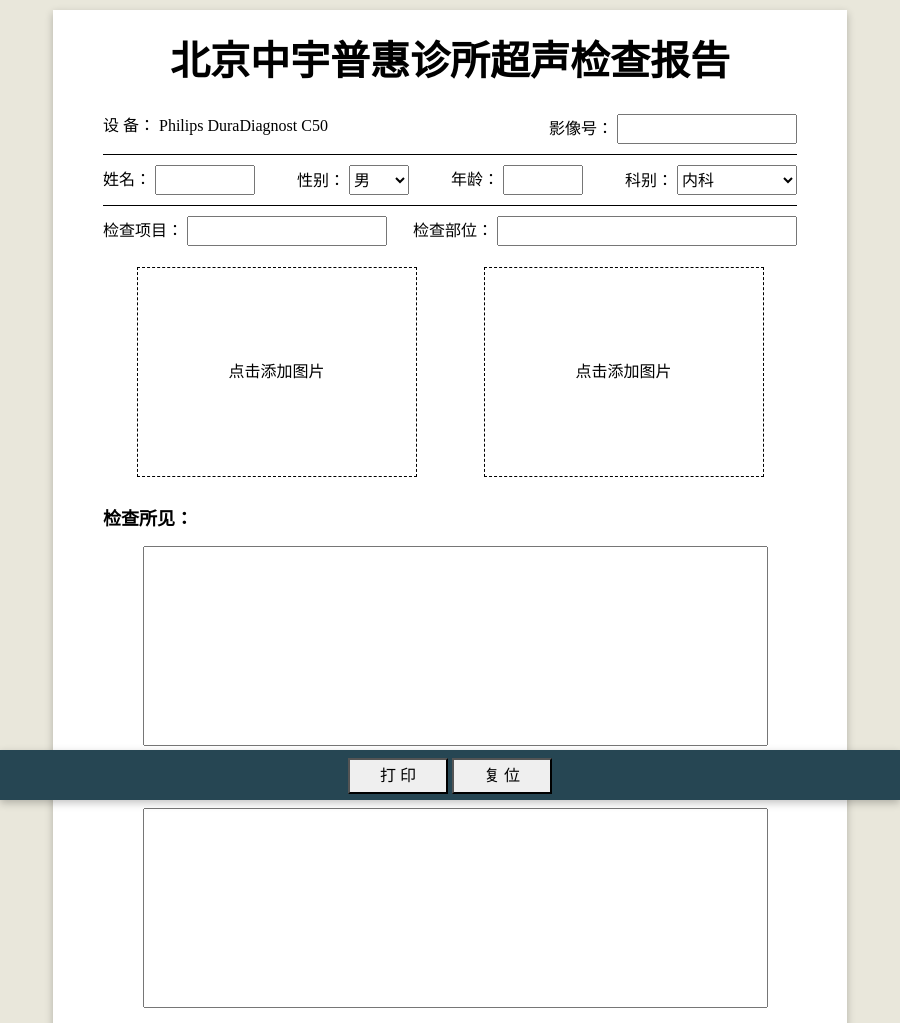
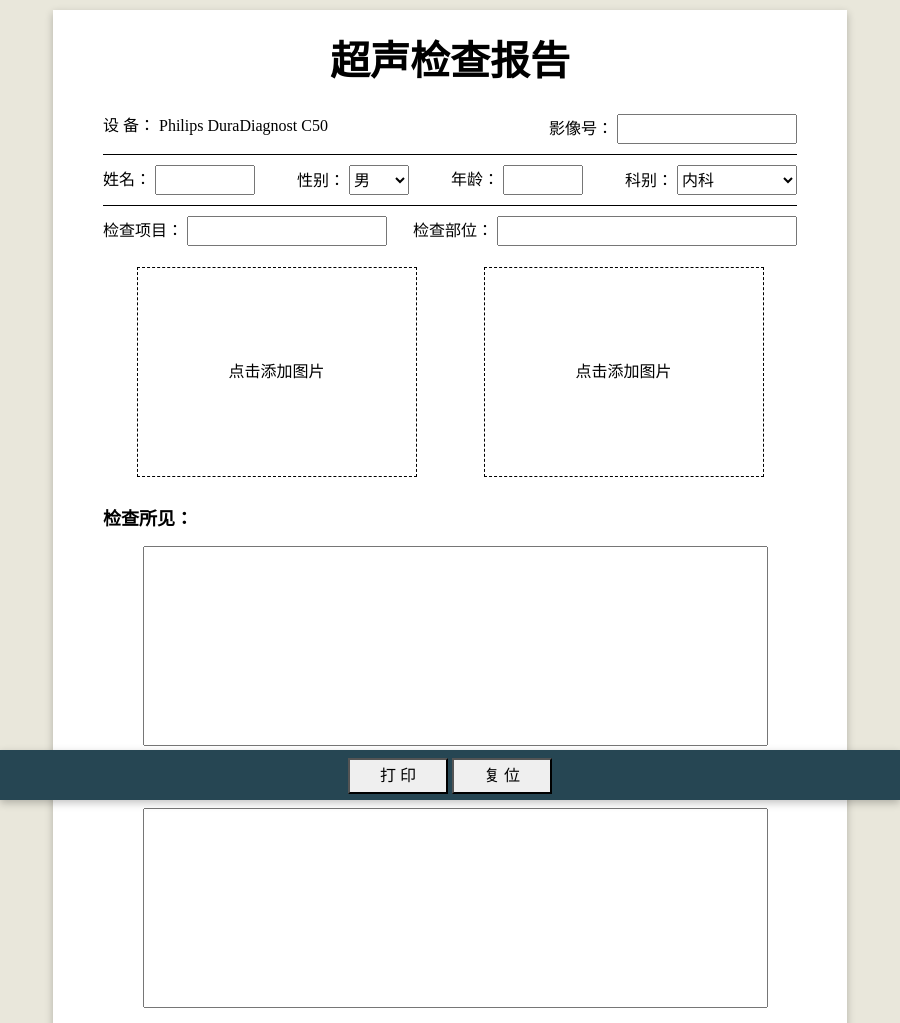
Before and after one commit to mayaa6/imaging-report-print, an Electron app: page index.html in a window 900 px wide. Shown: the top 1023 px of the page. Drawn offline with Linux system fonts and the light colour scheme; no server answers.

Commit message:
remove zhonyu clinic indentify

```diff
--- a/index.html
+++ b/index.html
@@ -3,7 +3,7 @@
 <head>
     <meta charset="UTF-8">
     <meta name="viewport" content="width=device-width">
-    <title>北京中宇普惠诊所影像学报告单</title>
+    <title>影像学报告单</title>
     <link href="./styles/reset.css" rel="stylesheet" type="text/css" />
     <link href="./styles/index.css" rel="stylesheet" type="text/css" />
 
@@ -16,7 +16,7 @@
         </div>
         <article id="report">
             <form id="reportForm" method="post" action="/" data-parsley-validate="">
-                <h1>北京中宇普惠诊所超声检查报告</h1>
+                <h1>超声检查报告</h1>
                 <section class="horitonal-row" id="row1">
                     <div class="row-block" id="dateBlock">
                         <span>检查日期：</span>
```
